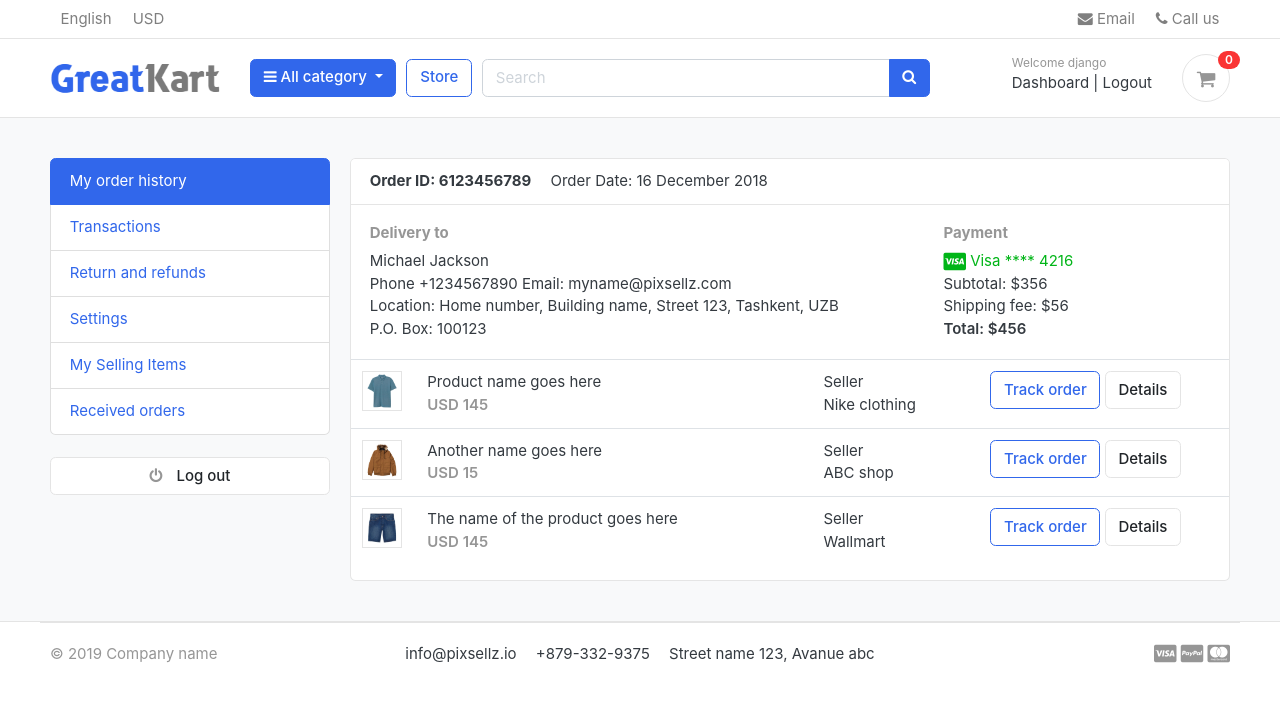
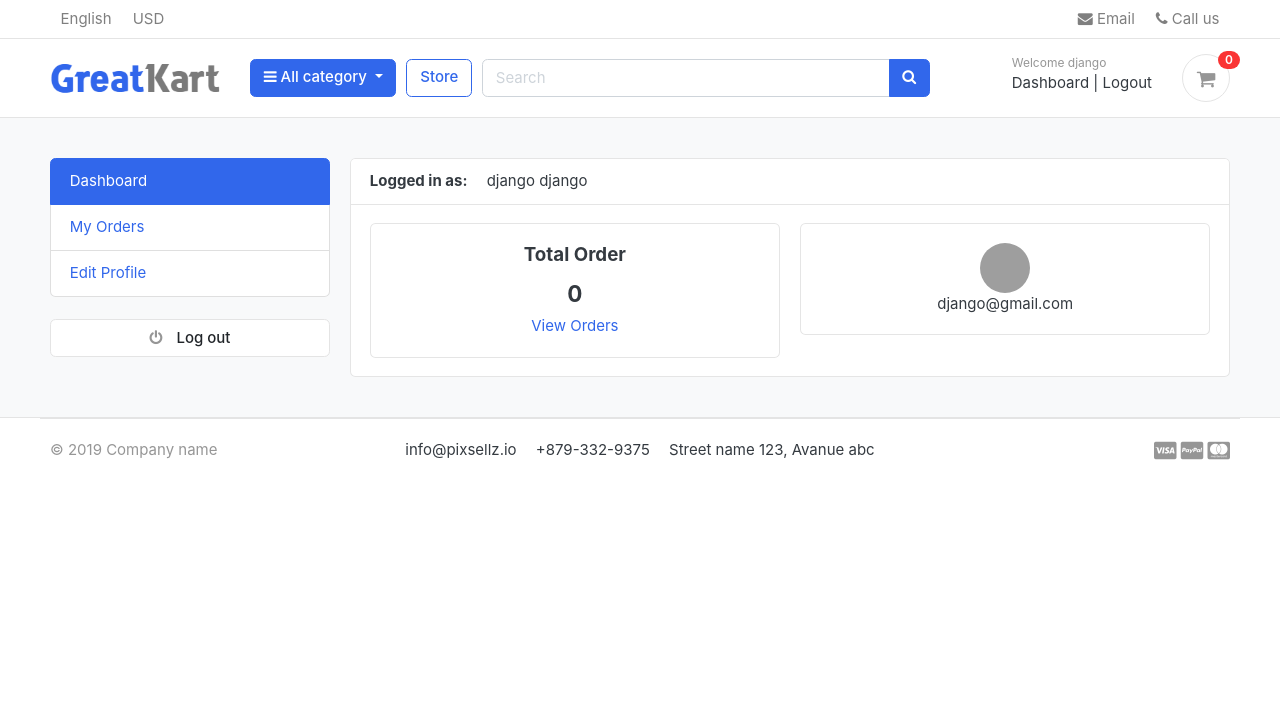
Before and after one commit to ufotronic/GreatKart, a Django app: page /accounts/ in a window 1280 px wide. Shown: the top 702 px of the page. Run offline with Django 5.2, Linux system fonts and the light colour scheme; a user stored in the database is signed in; data comes from the database, SQL or seed files in the repository; both versions use the stored data as it was after the commit; some libraries are stand-ins or nearby versions; some web fonts are replaced; grey boxes are pictures that could not be loaded.

Commit message:
UserProfile

```diff
--- a/accounts/urls.py
+++ b/accounts/urls.py
@@ -13,4 +13,7 @@ urlpatterns = [
     path('resetpassword_validate/<uidb64>/<token>/', views.resetpassword_validate, name='resetpassword_validate'),
     path('', views.dashboard, name='dashboard'),
     path('resetPassword/', views.resetPassword, name='resetPassword'),
+
+    path('my_orders/', views.my_orders, name='my_orders'),
+    path('edit_profile/', views.edit_profile, name='edit_profile'),
 ]
--- a/accounts/views.py
+++ b/accounts/views.py
@@ -1,9 +1,9 @@
 from django.contrib import messages, auth
 from django.http import HttpResponse
-from django.shortcuts import redirect, render
+from django.shortcuts import redirect, render, get_object_or_404
 
-from accounts.forms import RegistrationForm
-from accounts.models import Account
+from accounts.forms import RegistrationForm, UserForm, UserProfileForm
+from accounts.models import Account, UserProfile
 
 from django.contrib.auth.models import User
 from django.contrib.auth.decorators import login_required
@@ -20,6 +20,8 @@ from carts.views import _cart_id
 from carts.models import Cart, CartItem
 
 import requests
+
+from orders.models import Order
 
 # Create your views here.
 
@@ -169,7 +171,12 @@ def activate(request, uidb64, token):
 
 @login_required(login_url = 'login')
 def dashboard(request):
-    return render(request, 'accounts/dashboard.html')
+    orders = Order.objects.order_by('-created_at').filter(user_id=request.user.id, is_ordered=True)
+    orders_count = orders.count()
+    context = {
+        'orders_count': orders_count,
+    }
+    return render(request, 'accounts/dashboard.html', context)
 
 def forgotPassword(request):
     if request.method == 'POST':
@@ -244,3 +251,32 @@ def resetPassword(request):
             return redirect('resetPassword')
     else:
         return render(request, 'accounts/resetPassword.html')
+
+def my_orders(request):
+    orders = Order.objects.filter(user=request.user, is_ordered=True).order_by('-created_at')
+    context = {
+        'orders' : orders
+    }
+    return render(request, 'accounts/my_orders.html', context)
+
+
+@login_required(login_url='login')
+def edit_profile(request):
+    userprofile = get_object_or_404(UserProfile, user=request.user)
+    if request.method == 'POST':
+        user_form = UserForm(request.POST, instance=request.user)
+        profile_form = UserProfileForm(request.POST, request.FILES, instance=userprofile)
+        if user_form.is_valid() and profile_form.is_valid():
+            user_form.save()
+            profile_form.save()
+            messages.success(request, 'Your profile has been updated.')
+            return redirect('edit_profile')
+    else:
+        user_form = UserForm(instance=request.user)
+        profile_form = UserProfileForm(instance=userprofile)
+    context = {
+        'user_form': user_form,
+        'profile_form': profile_form,
+        'userprofile': userprofile,
+    }
+    return render(request, 'accounts/edit_profile.html', context)
--- a/templates/accounts/dashboard.html
+++ b/templates/accounts/dashboard.html
@@ -10,86 +10,41 @@
     {% include 'includes/alerts.html' %}
     <div class="container">
         <div class="row">
-        <aside class="col-md-3">
-            <!--   SIDEBAR   -->
-            <ul class="list-group">
-                <a class="list-group-item active" href="#"> My order history </a>
-                <a class="list-group-item" href="#"> Transactions </a>
-                <a class="list-group-item" href="#"> Return and refunds </a>
-                <a class="list-group-item" href="#">Settings </a>
-                <a class="list-group-item" href="#"> My Selling Items </a>
-                <a class="list-group-item" href="#"> Received orders </a>
-            </ul>
-            <br>
-            <a class="btn btn-light btn-block" href="{% url 'logout' %}"> <i class="fa fa-power-off"></i> <span class="text">Log out</span> </a>
-            <!--   SIDEBAR .//END   -->
-        </aside>
+
+            {% include 'includes/dashboard_sidebar.html' %}
+
         <main class="col-md-9">
             <article class="card">
             <header class="card-header">
-                <strong class="d-inline-block mr-3">Order ID: 6123456789</strong>
-                <span>Order Date: 16 December 2018</span>
+                <strong class="d-inline-block mr-3">Logged in as:</strong>
+                <span>{{user.full_name}}</span>
             </header>
             <div class="card-body">
                 <div class="row">
-                    <div class="col-md-8">
-                        <h6 class="text-muted">Delivery to</h6>
-                        <p>Michael Jackson <br>
-                        Phone +1234567890 Email: myname@pixsellz.com <br>
-                        Location: Home number, Building name, Street 123,  Tashkent, UZB <br>
-                        P.O. Box: 100123
-                         </p>
+
+                    <div class="col-md-6">
+                        <div class="card" style="text-align:center;">
+                            <div class="card-body">
+                                <h5 class="card-title">Total Order</h5>
+                                <h4>{{orders_count}}</h4>
+                                <a href="">View Orders</a>
+                            </div>
+                        </div>
+
                     </div>
-                    <div class="col-md-4">
-                        <h6 class="text-muted">Payment</h6>
-                        <span class="text-success">
-                            <i class="fab fa-lg fa-cc-visa"></i>
-                            Visa  **** 4216
-                        </span>
-                        <p>Subtotal: $356 <br>
-                         Shipping fee:  $56 <br>
-                         <span class="b">Total:  $456 </span>
-                        </p>
+                    <div class="col-md-6">
+                        <div class="card" style="text-align:center;">
+                            <div class="card-body">
+                                <img src="https://www.w3schools.com/howto/img_avatar.png" alt="User Profile Picture" width="50" height="50" style="border-radius:50%;">
+                                <p class="mb-0">{{user.email}}</p>
+                                <p>{{user.phone_number}}</p>
+                            </div>
+                        </div>
                     </div>
+
                 </div> <!-- row.// -->
             </div> <!-- card-body .// -->
-            <div class="table-responsive">
-            <table class="table table-hover">
-                <tr>
-                    <td width="65">
-                        <img src="../images/items/1.jpg" class="img-xs border">
-                    </td>
-                    <td>
-                        <p class="title mb-0">Product name goes here </p>
-                        <var class="price text-muted">USD 145</var>
-                    </td>
-                    <td> Seller <br> Nike clothing </td>
-                    <td width="250"> <a href="#" class="btn btn-outline-primary">Track order</a> <a href="#" class="btn btn-light"> Details </a> </td>
-                </tr>
-                <tr>
-                    <td>
-                        <img src="../images/items/2.jpg" class="img-xs border">
-                    </td>
-                    <td>
-                        <p class="title mb-0">Another name goes here </p>
-                        <var class="price text-muted">USD 15</var>
-                    </td>
-                    <td> Seller <br> ABC shop </td>
-                    <td> <a href="#" class="btn btn-outline-primary">Track order</a> <a href="#" class="btn btn-light"> Details </a> </td>
-                </tr>
-                <tr>
-                    <td>
-                        <img src="../images/items/3.jpg" class="img-xs border">
-                    </td>
-                    <td>
-                        <p class="title mb-0">The name of the product  goes here </p>
-                        <var class="price text-muted">USD 145</var>
-                    </td>
-                    <td> Seller <br> Wallmart </td>
-                    <td> <a href="#" class="btn btn-outline-primary">Track order</a> <a href="#" class="btn btn-light"> Details </a> </td>
-                </tr>
-            </table>
-            </div> <!-- table-responsive .end// -->
+
             </article> <!-- order-group.// -->
         </main>
     </div> <!-- row.// -->
--- /dev/null
+++ b/templates/includes/dashboard_sidebar.html
@@ -0,0 +1,12 @@
+<aside class="col-md-3">
+    <!--   SIDEBAR   -->
+    <ul class="list-group">
+      <a class="list-group-item {% if '/accounts/' == request.path %}active{% endif %}" href="{% url 'dashboard' %}"> Dashboard </a>
+      <a class="list-group-item {% if '/my_orders/' in request.path %}active{% endif %}" href="{% url 'my_orders' %}"> My Orders </a>
+      <a class="list-group-item {% if '/edit_profile/' in request.path %}active{% endif %}" href="{% url 'edit_profile' %}"> Edit Profile </a>
+      {% comment %} <a class="list-group-item {% if '/change_password/' in request.path %}active{% endif %}" href="{% url 'change_password' %}"> Change Password </a> {% endcomment %}
+    </ul>
+    <br>
+    <a class="btn btn-light btn-block" href="{% url 'logout' %}"> <i class="fa fa-power-off"></i> <span class="text">Log out</span> </a>
+    <!--   SIDEBAR .//END   -->
+  </aside>
```
Also changed, not shown: accounts/admin.py (+8 -0 lines), accounts/forms.py (+23 -1 lines), templates/accounts/edit_profile.html (added, +94 -0 lines), templates/accounts/my_orders.html (added, +68 -0 lines), db.sqlite3.
